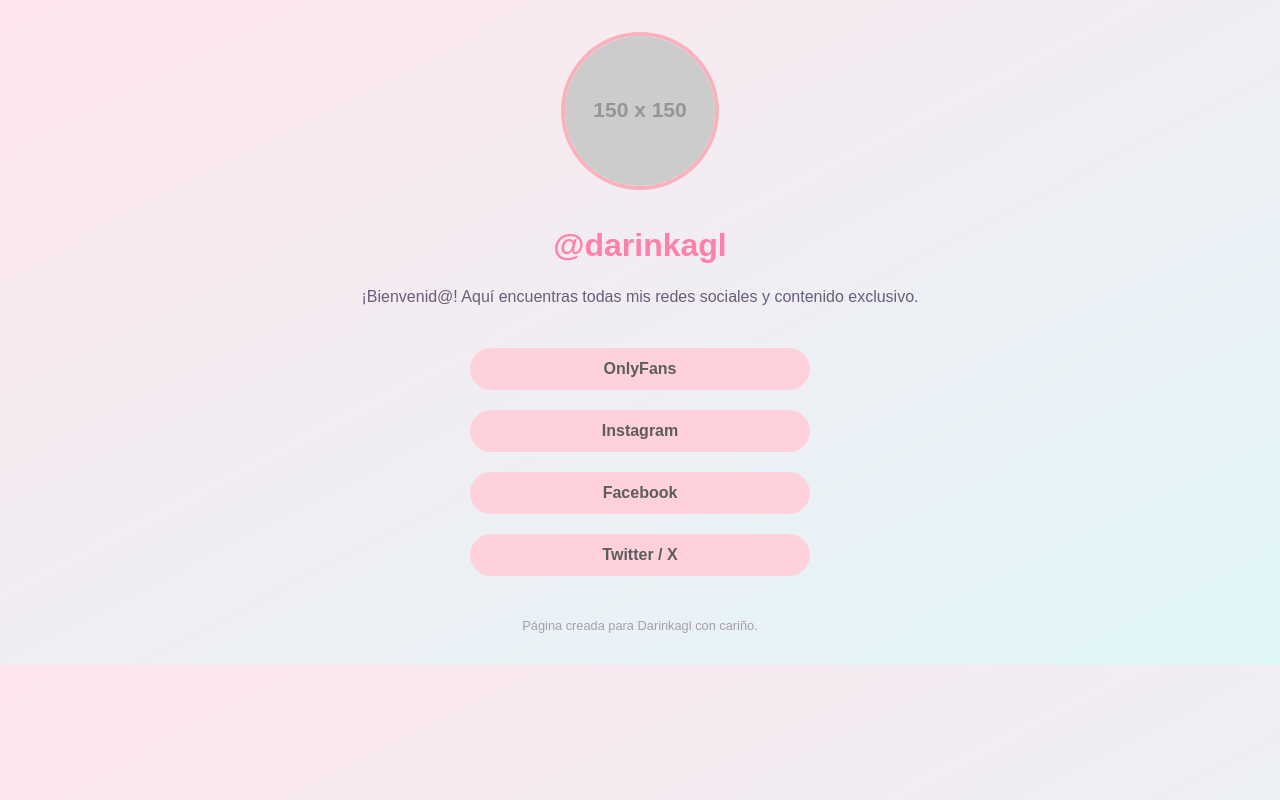
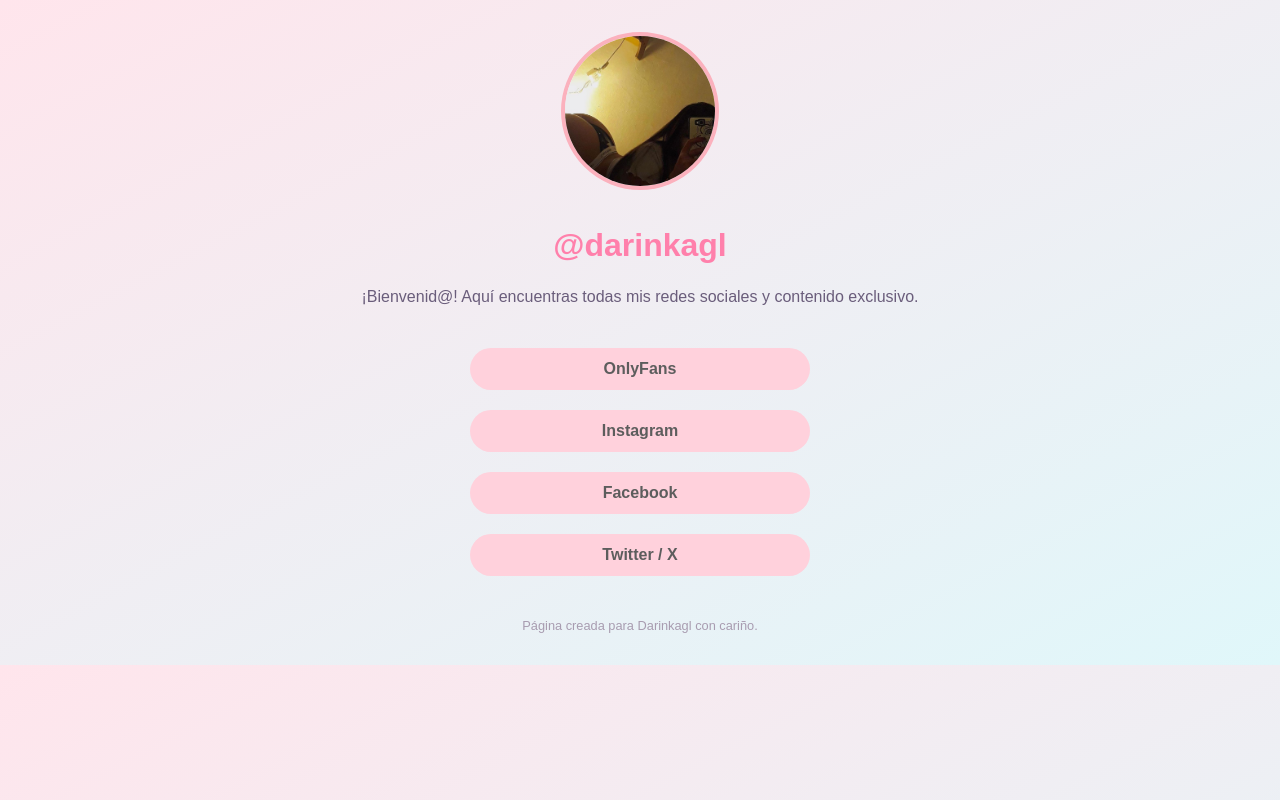
Before and after one commit to antonia123548/Darinkagl-page, a plain HTML site: page index.html in a window 1280 px wide. Drawn offline with Linux system fonts and the light colour scheme; placeholder pictures from the web are drawn by us.

Commit message:
Update index.html

```diff
--- a/index.html
+++ b/index.html
@@ -57,7 +57,7 @@
 </head>
 <body>
 
-  <img src="https://via.placeholder.com/150" alt="Darinkagl" class="avatar">
+  <img src="https://github.com/antonia123548/Darinkagl-page/blob/main/Imagen%20de%20WhatsApp%202025-04-07%20a%20las%2010.16.37_41f7d67d.jpg" alt="Darinkagl" class="avatar">
   <h1>@darinkagl</h1>
   <p>¡Bienvenid@! Aquí encuentras todas mis redes sociales y contenido exclusivo.</p>
 
```
